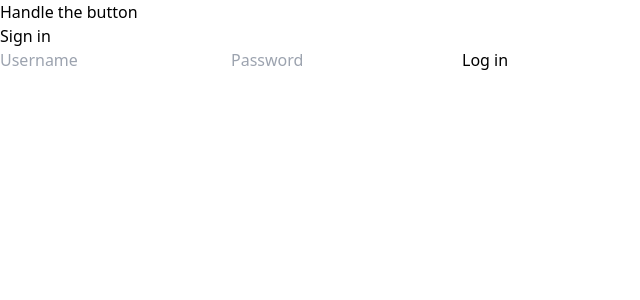
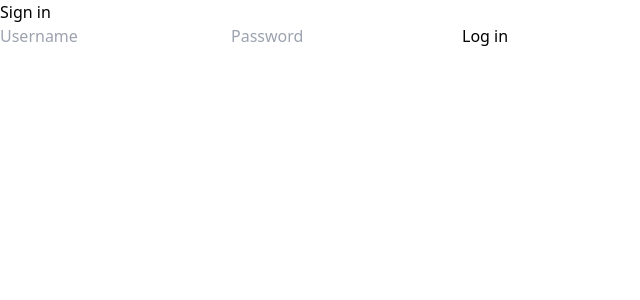
Before and after one commit to TottySnowman/portfolioDashboard, a React (Vite) app: page / in a window 1280 px wide. Shown: the top 300 px of the page, without its empty margins (0-640 px from the left). Built offline with nearby package versions, Linux system fonts and the light colour scheme.

Commit message:
delete unused code

```diff
--- a/src/components/signInForm.tsx
+++ b/src/components/signInForm.tsx
@@ -1,7 +1,6 @@
 import { useState } from "react";
 import { useDispatch } from "react-redux";
 import { loginSuccess } from "../store/slices/authSlice";
-import { useAppSelector } from '../store/hooks';
 
 interface signInForm {
   username: string;
@@ -9,7 +8,6 @@ interface signInForm {
 }
 function SignInForm() {
   const dispatch = useDispatch();
-    const token = useAppSelector((state) => state.auth.token);
   const [username, setUsername] = useState("");
   const [password, setPassword] = useState("");
   const handlePasswordChange = (e: React.ChangeEvent<HTMLInputElement>) => {
@@ -20,9 +18,6 @@ function SignInForm() {
     setUsername(e.target.value);
   };
 
-  const handleButton = () =>{
-    console.log(token)
-  }
   const handleSubmit = async (event: React.FormEvent<HTMLFormElement>) => {
     event.preventDefault();
     const requestBody: signInForm = {
@@ -58,7 +53,6 @@ function SignInForm() {
   };
   return (
     <div className="container flex flex-col justify-center items-center p-2">
-      <button onClick={handleButton}>Handle the button</button>
       <h2 className="text-xl">Sign in</h2>
 
       <form
```
Also changed, not shown: 1 other file (tests, documents, lock files or other folders).
